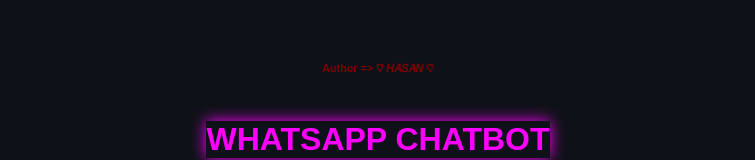
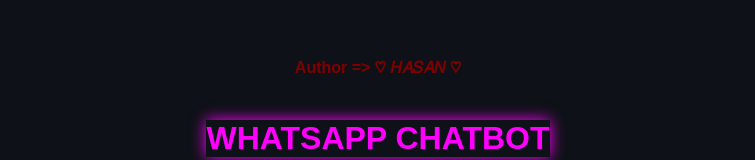
Before and after one commit to toxiciter/WASSAP-CHAT-BOT, a website: page public/index.html in a window 1280 px wide. Shown: the part 126-286 px from the top of the page, without its empty margins (262-1017 px from the left). Drawn offline with Linux system fonts and the light colour scheme; no server answers.

Commit message:
Update index.html

```diff
--- a/public/index.html
+++ b/public/index.html
@@ -30,13 +30,13 @@
       color: #ff00ff;
       box-shadow: 0 0 15px #ff00ff;
     }
-    h6 {
+    h4 {
       color: maroon;
     }
   </style>
 </head>
 <body>
-  <h6>Author => ♡︎ 𝐻𝐴𝑆𝐴𝑁 ♡︎</h6>
+  <h4>Author => ♡︎ 𝐻𝐴𝑆𝐴𝑁 ♡︎</h4>
   <h1>WHATSAPP CHATBOT</h1>
   <img id="qr" src="qr.png" alt="QR CODE MISSING - ♡︎ 𝐻𝐴𝑆𝐴𝑁 ♡︎">
   <h3>Scene this QR code in your Whatsapp Account For login Whatsapp chatBot</h3>
```
